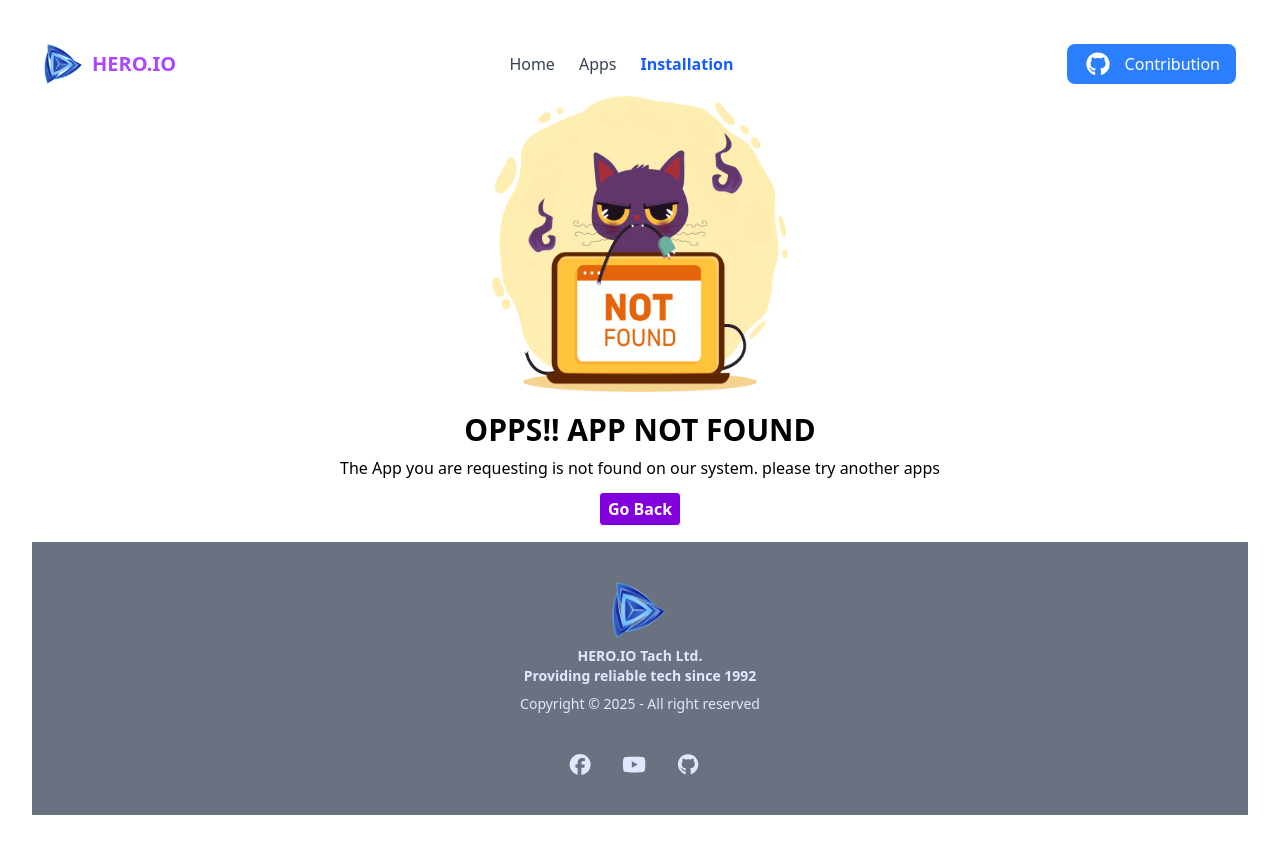
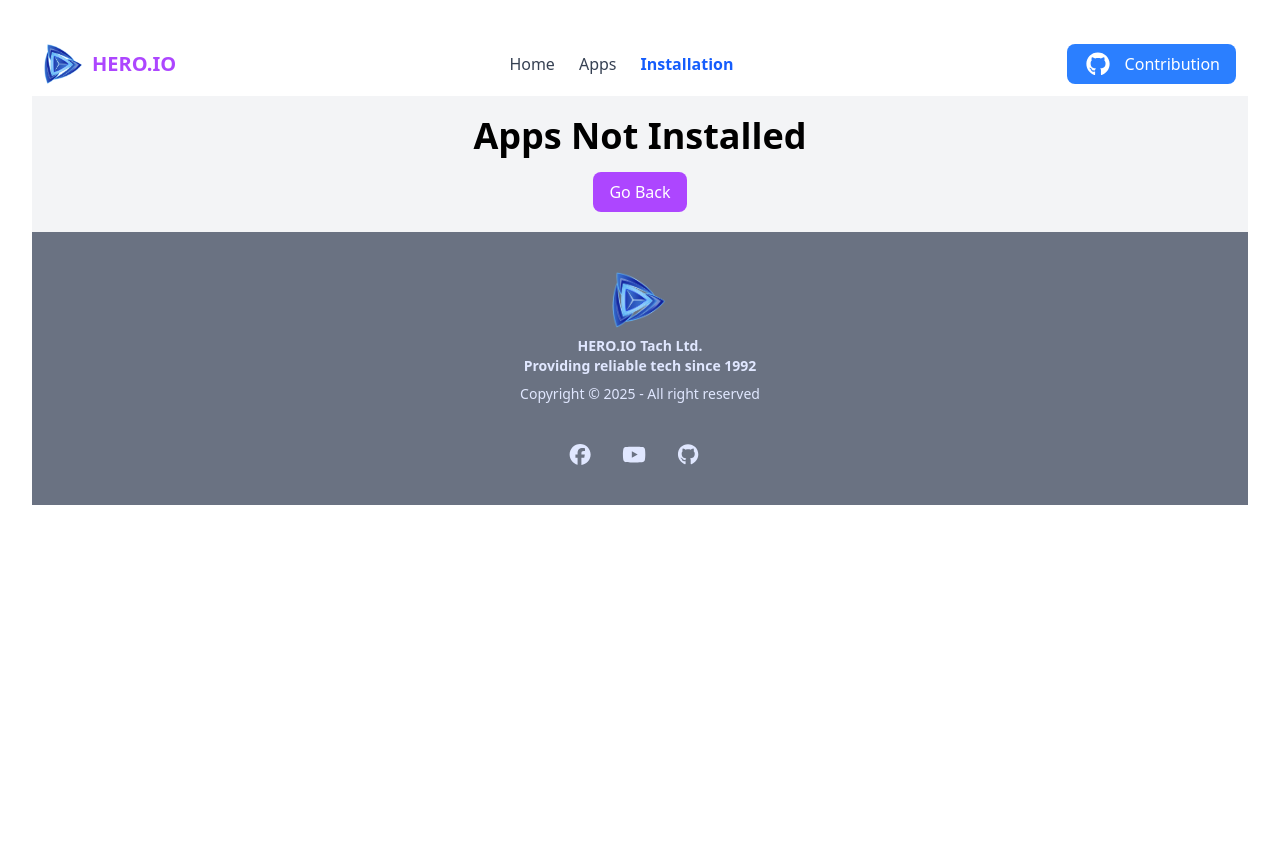
Before and after one commit to ISA-RUHULLA/App-Store, a React app: page /installation in a window 1280 px wide. After the commit the page ends 800 px from the top, so only its background shows below. Built offline with nearby package versions, Linux system fonts and the light colour scheme; the HTML template or start-up script is replaced by a standard one.

Commit message:
Some Custoomize

```diff
--- a/src/pages/Home.jsx
+++ b/src/pages/Home.jsx
@@ -6,6 +6,7 @@ import Hero from '../assets/hero.png';
 import { useNavigate } from 'react-router-dom';
 import DownIcon from '../assets/icon-downloads.png'
 import RtIcon from '../assets/icon-ratings.png'
+import Loader from '../components/Loader';
 
 const Home = () => {
  const [apps, setApps] = useState([]);
@@ -24,7 +25,7 @@ const Home = () => {
             });
     }, []);
     if (loading) {
-        return <div>Loading...</div>;
+        return <div><Loader/></div>;
     }
     return (
         <div className='bg-gray-100 pb-5'>
--- a/src/pages/Installation.jsx
+++ b/src/pages/Installation.jsx
@@ -1,14 +1,15 @@
 import React, { useEffect, useState } from 'react';
 import toast from 'react-hot-toast';
+import { useNavigate } from 'react-router-dom';
 import DownIcon from '../assets/icon-downloads.png'
 import RtIcon from '../assets/icon-ratings.png'
-import NotFoundIcon from '../assets/App-Error.png'
-import NotFoundPage from './NotFoundPage';
+
 
 
 const Installation = () => {
     const [installedApps, setInstalledApps] = useState([]);
     const [sortBy, setSortBy] = useState("");
+    const navigate = useNavigate();
 
     useEffect(() => {
         const installedIds = JSON.parse(localStorage.getItem("installedApps")) || [];
@@ -39,8 +40,15 @@ const Installation = () => {
     });
 
     if (installedApps.length === 0) {
-        return <p className="text-center bg-white"><NotFoundPage/></p>;
-    }
+        return (
+            <div className='bg-gray-100 p-5'>
+                <p className="text-center text-black text-4xl font-bold">Apps Not Installed</p>
+                    <button onClick={() => navigate("/apps")} className='mt-4 bg-purple-500 text-white px-4 py-2 rounded-lg hover:bg-purple-600 cursor-pointer'>Go Back</button>
+            </div>
+        );
+
+
+    };
 
     return (
         <div className="p-6 bg-gray-100">
```
